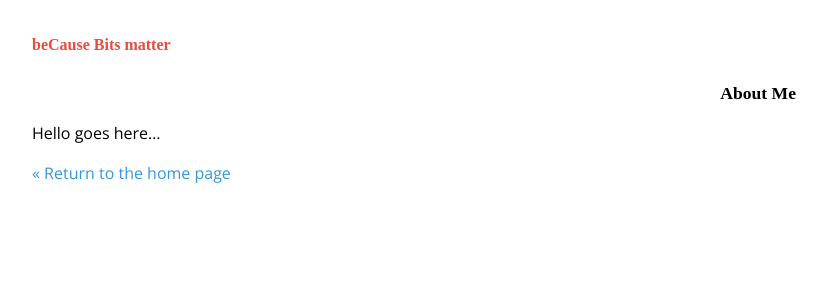
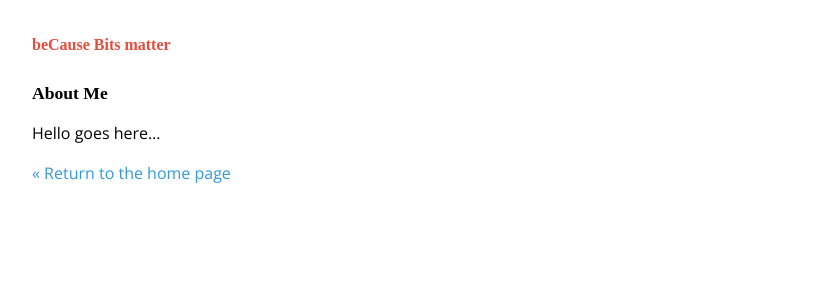
Before and after one commit to lugovskoy/lugovskoy.github.io, a Jekyll site: the page built from about/index.markdown, in a window 1280 px wide. Shown: the top 300 px of the page, without its empty margins (226-1053 px from the left). Built offline with Jekyll 4.4.1, drawn with Linux system fonts in a browser that asks for light colours; some web fonts are replaced.

Commit message:
Update page.html

```diff
--- a/_layouts/page.html
+++ b/_layouts/page.html
@@ -22,7 +22,7 @@
          </header>
 
          <article>
-            <h2><div class="font-effect-shadow-multiple" align="right">{{ page.title }}</div></h2>
+            <h2>{{ page.title }}</h2>
             {{ content }}
          </article>
 
```
